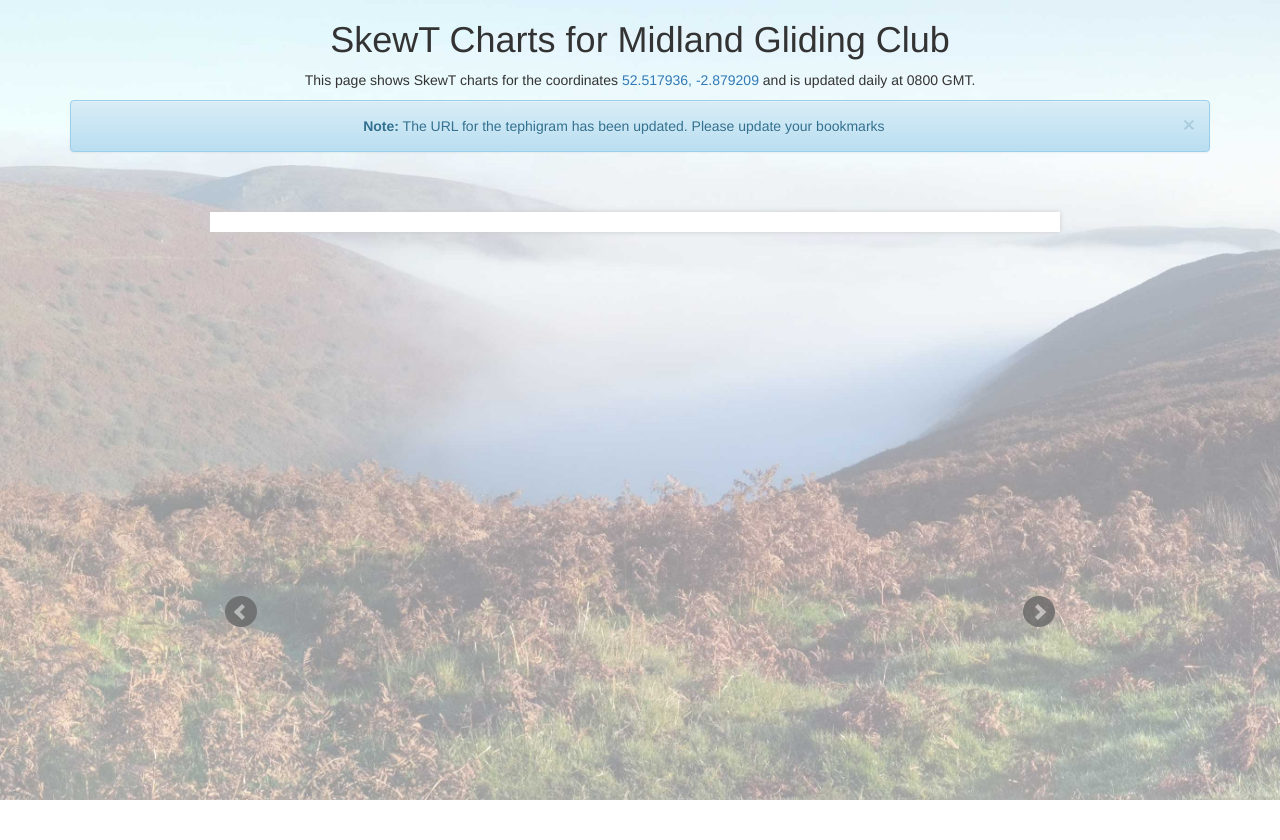
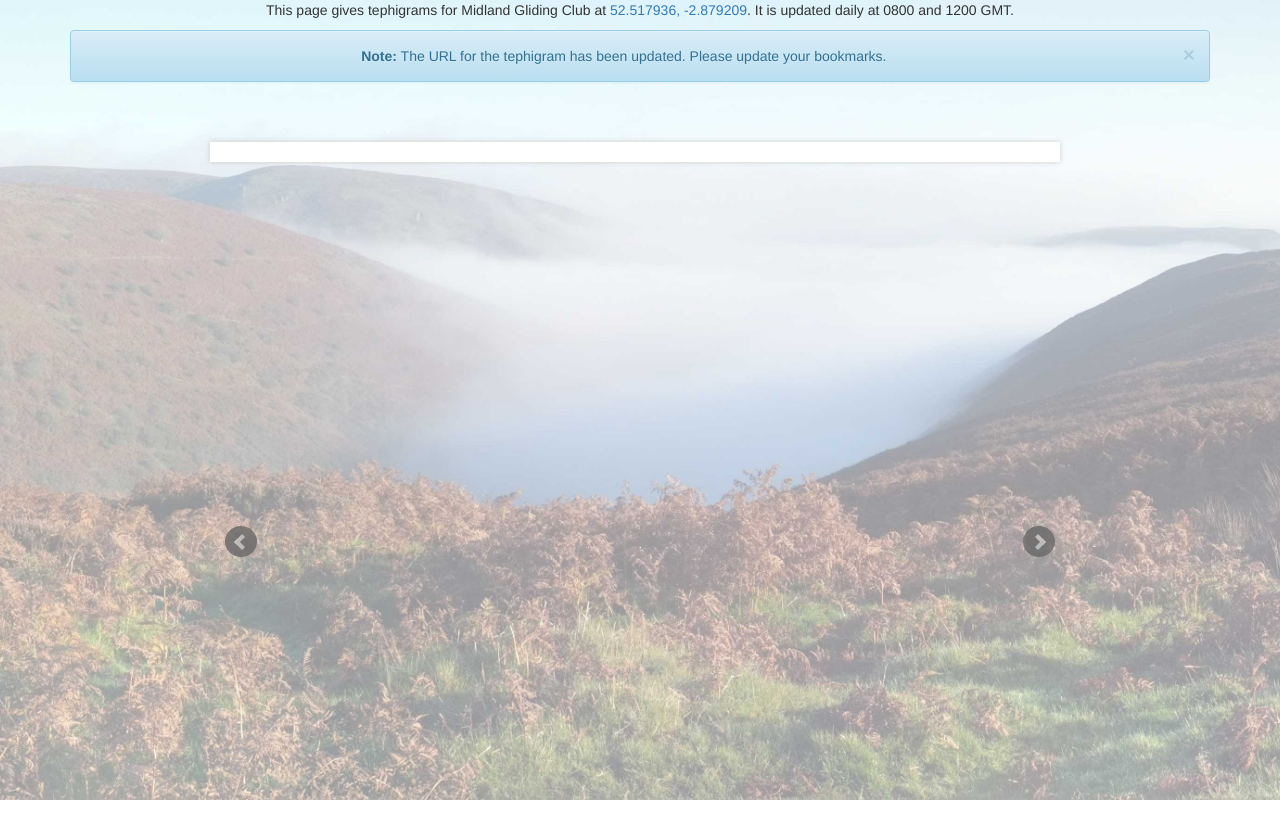
Before and after one commit to mtrl/tephigram, a PHP site: page / in a window 1280 px wide. Shown: the top 840 px of the page. After the commit the page ends 800 px from the top, so only its background shows below. Run offline with PHP 8.4, Linux system fonts and the light colour scheme; data that the repository does not hold is empty; some libraries are stand-ins or nearby versions.

Commit message:
Updated page title

```diff
--- a/index.php
+++ b/index.php
@@ -76,13 +76,12 @@ $day_images_html .= "</ul>";
     <div class="container">
       <div class="row">
         <div class="col-lg-12 text-center">
-          <h1>SkewT Charts for Midland Gliding Club</h1>
           <p>
-            This page shows SkewT charts for the coordinates <a href="https://www.google.co.uk/maps/place/52%C2%B031'04.1%22N+2%C2%B052'45.1%22W/@52.517812,-2.8813727,678m/data=!3m2!1e3!4b1!4m2!3m1!1s0x0:0x0" target="_blank">52.517936, -2.879209</a> and is updated daily at 0800 GMT.
+            This page gives tephigrams for Midland Gliding Club at <a href="https://www.google.co.uk/maps/place/52%C2%B031'04.1%22N+2%C2%B052'45.1%22W/@52.517812,-2.8813727,678m/data=!3m2!1e3!4b1!4m2!3m1!1s0x0:0x0" target="_blank">52.517936, -2.879209</a>. It is updated daily at 0800 and 1200 GMT.
           </p>
           <p class="alert alert-info alert-dismissible" role="alert">
             <button type="button" class="close" data-dismiss="alert" aria-label="Close"><span aria-hidden="true">&times;</span></button>
-            <strong>Note:</strong> The URL for the tephigram has been updated. Please update your bookmarks
+            <strong>Note:</strong> The URL for the tephigram has been updated. Please update your bookmarks.
           </p>
         </div>
       </div>
```
